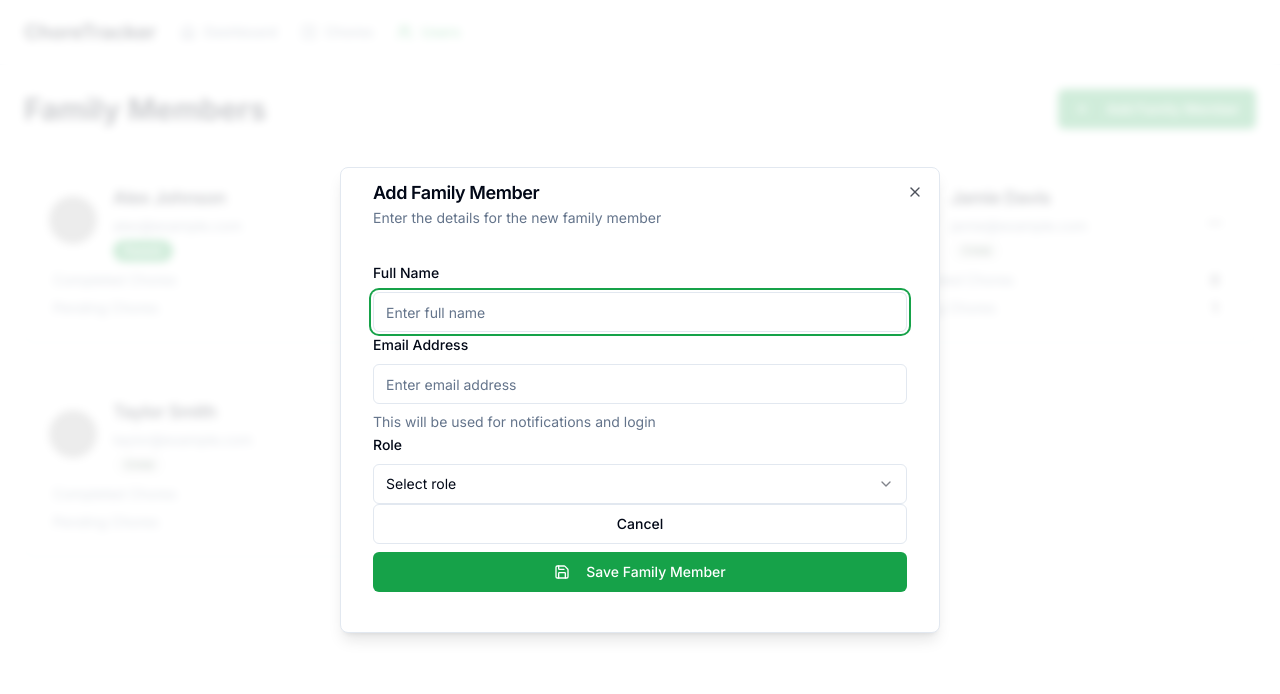
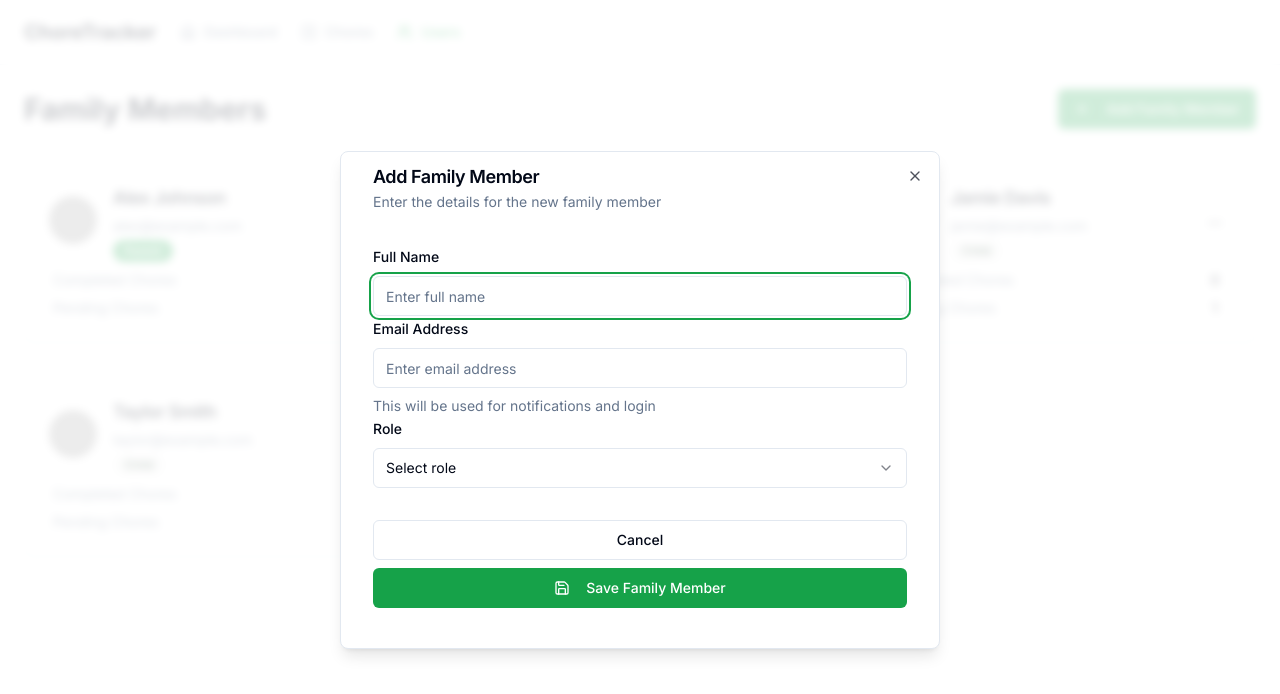
Before and after one commit to FelipeRuiz25/household-chores-management, a Next.js app: page /users in a window 1280 px wide. Both pictures are taken after a click on the button "Add Family Member". Shown: the top 694 px of the page. Built offline with nearby package versions, Linux system fonts and the light colour scheme; grey boxes are pictures that could not be loaded.

Commit message:
add-user-dialog.tsx overlapping fixed

```diff
--- a/components/users/add-user-dialog.tsx
+++ b/components/users/add-user-dialog.tsx
@@ -86,7 +86,7 @@ export function AddUserDialog({ trigger, onUserAdded }: AddUserDialogProps) {
                     <CardContent className="space-y-4 px-2 sm:px-4 pt-4">
                         <Form {...form}>
                             <form onSubmit={form.handleSubmit(onSubmit)}>
-                                <div className="space-y-4">
+                                <div className="space-y-4 mb-8">
                                     <FormField
                                         control={form.control}
                                         name="name"
@@ -120,7 +120,7 @@ export function AddUserDialog({ trigger, onUserAdded }: AddUserDialogProps) {
                                         control={form.control}
                                         name="role"
                                         render={({ field }) => (
-                                            <FormItem className="mb-6">
+                                            <FormItem>
                                                 <FormLabel>Role</FormLabel>
                                                 <Select onValueChange={field.onChange} defaultValue={field.value}>
                                                     <FormControl>
@@ -139,7 +139,7 @@ export function AddUserDialog({ trigger, onUserAdded }: AddUserDialogProps) {
                                         )}
                                     />
                                 </div>
-                                <div className="flex flex-col gap-2">
+                                <div className="flex flex-col gap-2 mt-4">
                                     <Button type="button" variant="outline" onClick={() => setOpen(false)} className="w-full">
                                         Cancel
                                     </Button>
```
